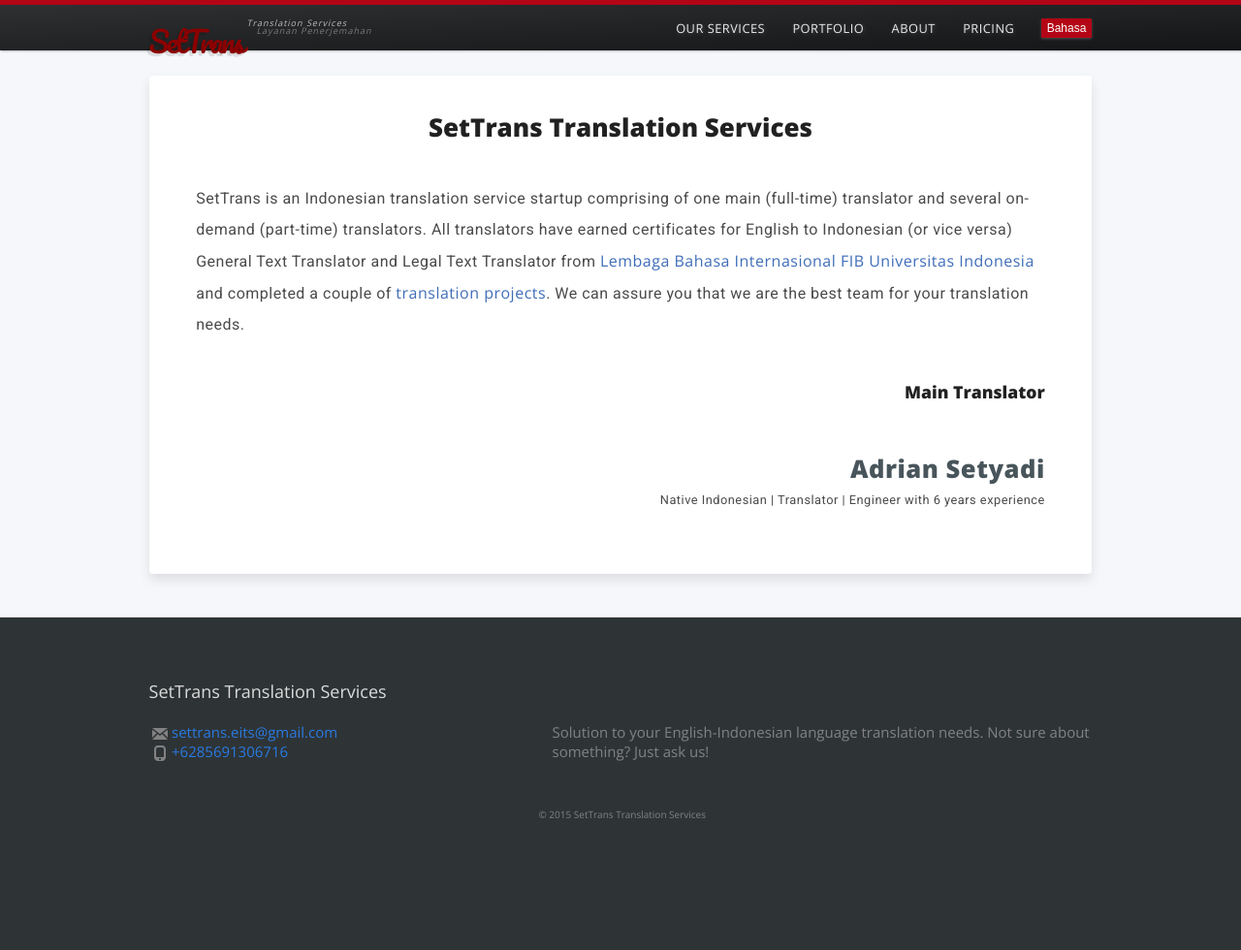
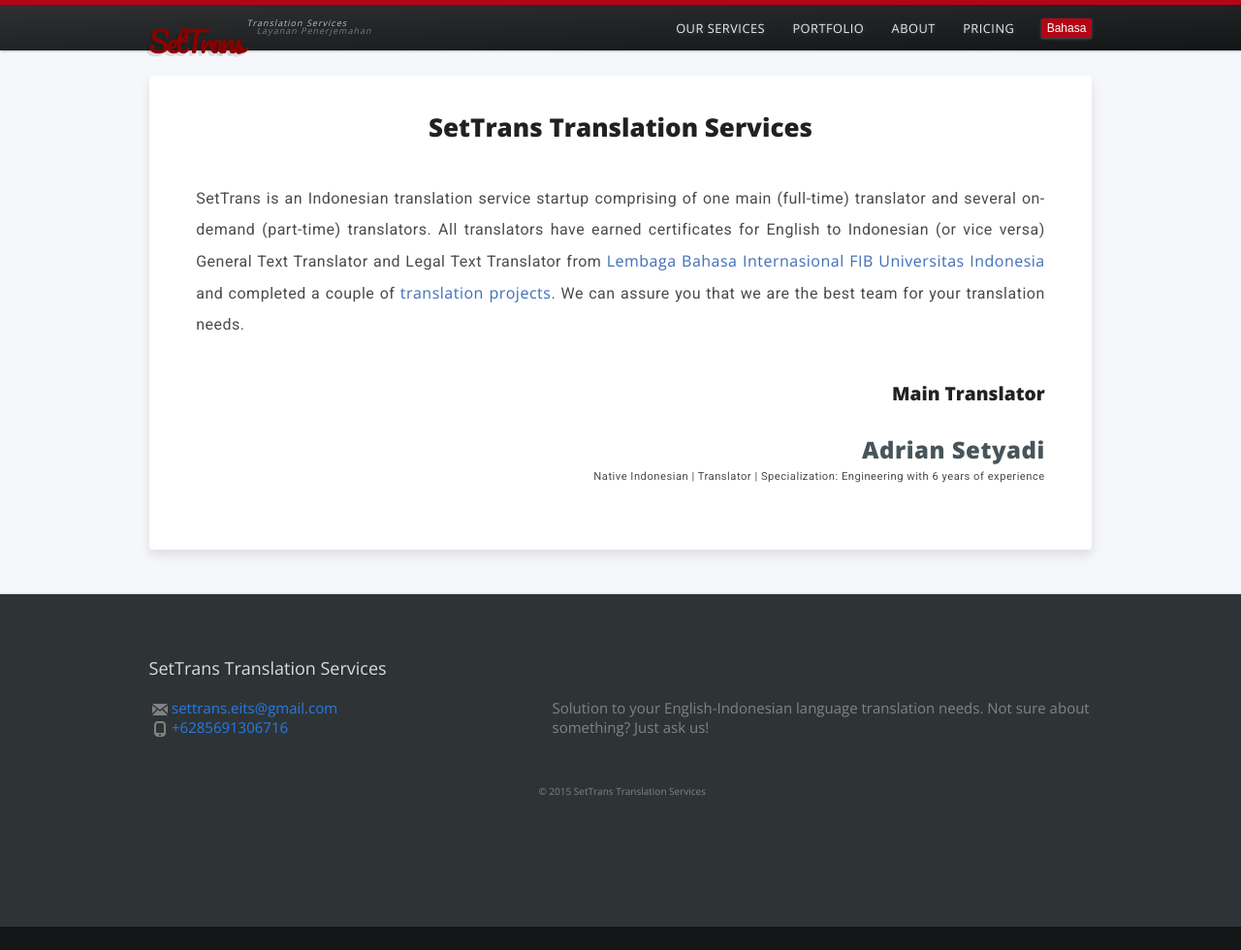
Before and after one commit to settrans/settrans.github.io, a Jekyll site: the page built from about/index.md, in a window 1280 px wide. Shown: the whole page at 97% size. Built offline with Jekyll 4.4.1, drawn with Linux system fonts in a browser that asks for light colours; nearby versions of some CDN libraries; after the commit the page ends 956 px from its top, so only the background shows below that.

Commit message:
edit all pages

```diff
--- a/about/index.md
+++ b/about/index.md
@@ -19,7 +19,7 @@
 ke Bahasa Indonesia atau sebaliknya dari [LBI FIB UI][lbi-fib-ui] dan
 telah mengerjakan beberapa [proyek penerjemahan][portfolio]. Bisa kami
 pastikan bahwa kamilah yang terbaik untuk kebutuhan penerjemahan Anda.
-{: class="content-id lang-hide normal"}
+{: class="content-id lang-hide normal" style="text-align: justify;"}
 SetTrans is an Indonesian translation service startup comprising of one
 main (full-time) translator and several on-demand (part-time)
 translators. All translators have earned certificates for English to
@@ -28,17 +28,19 @@
 Indonesia][lbi-fib-ui] and completed a couple of [translation
 projects][portfolio]. We can assure you that we are the best team for your
 translation needs.
-{: class="content-en normal"}
+{: class="content-en normal" style="text-align: justify;"}
 
 Main Translator
-{: class="normal-title" style="text-align: right; font-size: 1.1em;"}
+{: class="normal-title" style="text-align: right; font-size: 1.2em;"}
 Adrian Setyadi
-{: class="normal" style="text-align: right; font-size: 1.6em;
-color: #48555b; font-weight: bold; font-family: 'Open Sans';"}
-Asli Indonesia | Penerjemah | Insinyur dengan pengalaman 6 tahun
-{: class="content-id normal" style="text-align: right; font-size: 0.8em; margin-top: -50px;"}
-Native Indonesian | Translator | Engineer with 6 years experience
-{: class="content-en normal" style="text-align: right; font-size: 0.8em; margin-top: -50px;"}
+{: class="normal" style="text-align: right; font-size: 1.5em; margin-top:
+-20px; color: #48555b; font-weight: bold; font-family: 'Open Sans';"}
+Asli Indonesia | Penerjemah | Spesialisasi: Teknik dengan pengalaman 6
+tahun
+{: class="content-id normal" style="text-align: right; font-size: 0.7em; margin-top: -50px;"}
+Native Indonesian | Translator | Specialization: Engineering with 6 years
+of experience
+{: class="content-en normal" style="text-align: right; font-size: 0.7em; margin-top: -50px;"}
 
 [lbi-fib-ui]: http://lbifib.ui.ac.id/ "LBI FIB UI"
 [portfolio]: {{ base_url }}/portfolio/ "Translation Projects"
```
Also changed, not shown: our-services/index.md (+10 -7 lines), pricing/index.md (+6 -6 lines).
